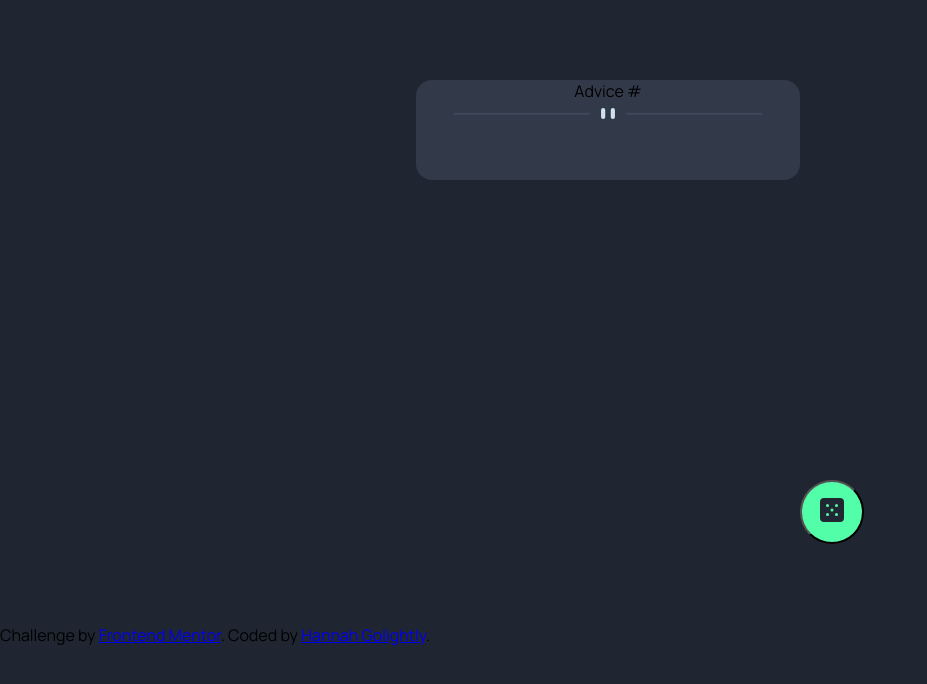
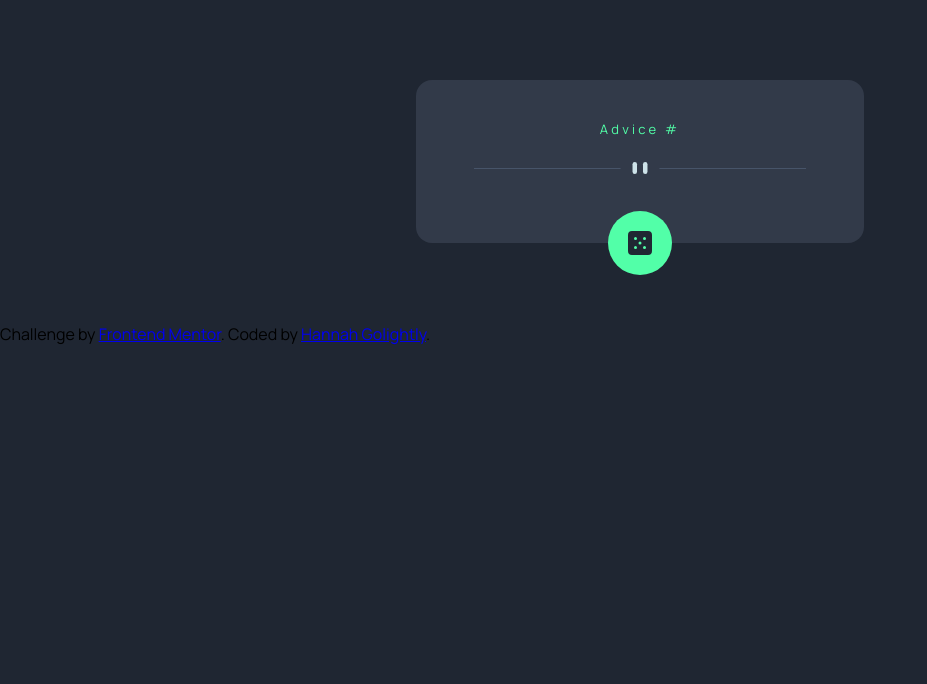
Before and after one commit to hannahgolightly/Frontend-mentor-advice-generator-app-challenge, a plain HTML site: page code/index.html in a window 1280 px wide. Shown: the whole page, without its empty margins (0-927 px from the left). Drawn offline with Linux system fonts and the light colour scheme.

Commit message:
styles for the advice area and button

```diff
--- a/code/styles.css
+++ b/code/styles.css
@@ -5,7 +5,7 @@
     --font-size-xsm: 0.6875rem;   /* 11px */
     --font-size-sm: 0.8125rem;   /* 13px */
     --font-size-base: 1rem;    /* 16px, base */
-    --font-size-lg: 1.75rem;   /* 28px */
+    --font-size-lg: 1.5rem;   /* 24px */
 
     font-family: 'Manrope', sans-serif;
 }
@@ -16,6 +16,7 @@
     --grayish-blue: hsl(217, 19%, 38%);
     --dark-grayish-blue: hsl(217, 19%, 24%);
     --dark-blue: hsl(218, 23%, 16%);
+    --margin-text: 1.5rem;
 }
 
 body {
@@ -23,10 +24,8 @@ body {
 }
 
 .advice-area {
-    display: grid;
-    grid-template-columns: 1;
-    grid-template-rows: 400px 1fr 1fr;
-    width: min(100% - 1rem, 28rem); /* chooses the smaller of the 2 */
+    position: relative;
+    width: min(100% - 2rem, 28rem); /* chooses the smaller of the 2 */
     margin: 5rem auto;
     margin-inline: auto;
     justify-items: center;
@@ -35,23 +34,49 @@ body {
 .advice {
     text-align: center;
     background-color: var(--dark-grayish-blue);
-    height: 100px;
-    grid-row-start: 1;
-    grid-row-end: 3;
     border-radius: 1rem;
+    padding: 1rem;
+}
+
+#advice {
+    color: var(--light-cyan);
+    font-weight: 800;
+    font-size: var(--font-size-lg);
+    margin: var(--margin-text) auto;
+}
+
+#advice-number {
+    font-size: var(--font-size-sm);
+    color: var(--neon-green);
+    letter-spacing: 0.2rem;
+    font-weight: 400;
+    margin-top: var(--margin-text);
 }
 
 .divider {
     width: 80%;
-
+    margin-bottom: 3rem;
 }
 
 .advice-button {
-    grid-row: 2/4;
     background-color: var(--neon-green);
     width: 4rem;
     height: 4rem;
     border-radius: 50%;
+    position: absolute;
+    bottom: -2rem;
+    left: calc(50% - 2rem);
+    border: none;
+    outline: none;
+    box-shadow: none;
+    cursor: pointer;
+    display: flex;
+    justify-content: center;
+    align-items: center;
+}
+
+.advice-button:hover {
+    box-shadow: 0px 0px 16px 3px var(--neon-green);
 }
 
 @media only screen and (max-width: 480px) {
```
